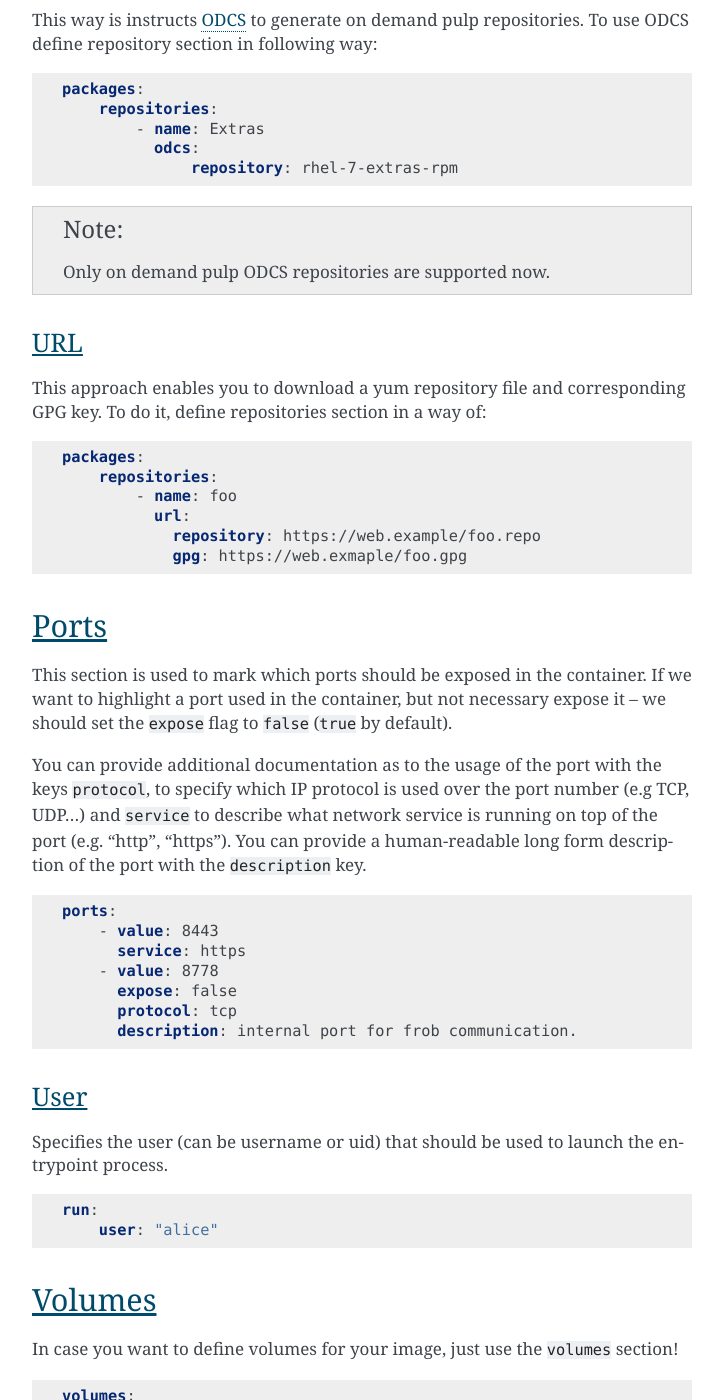
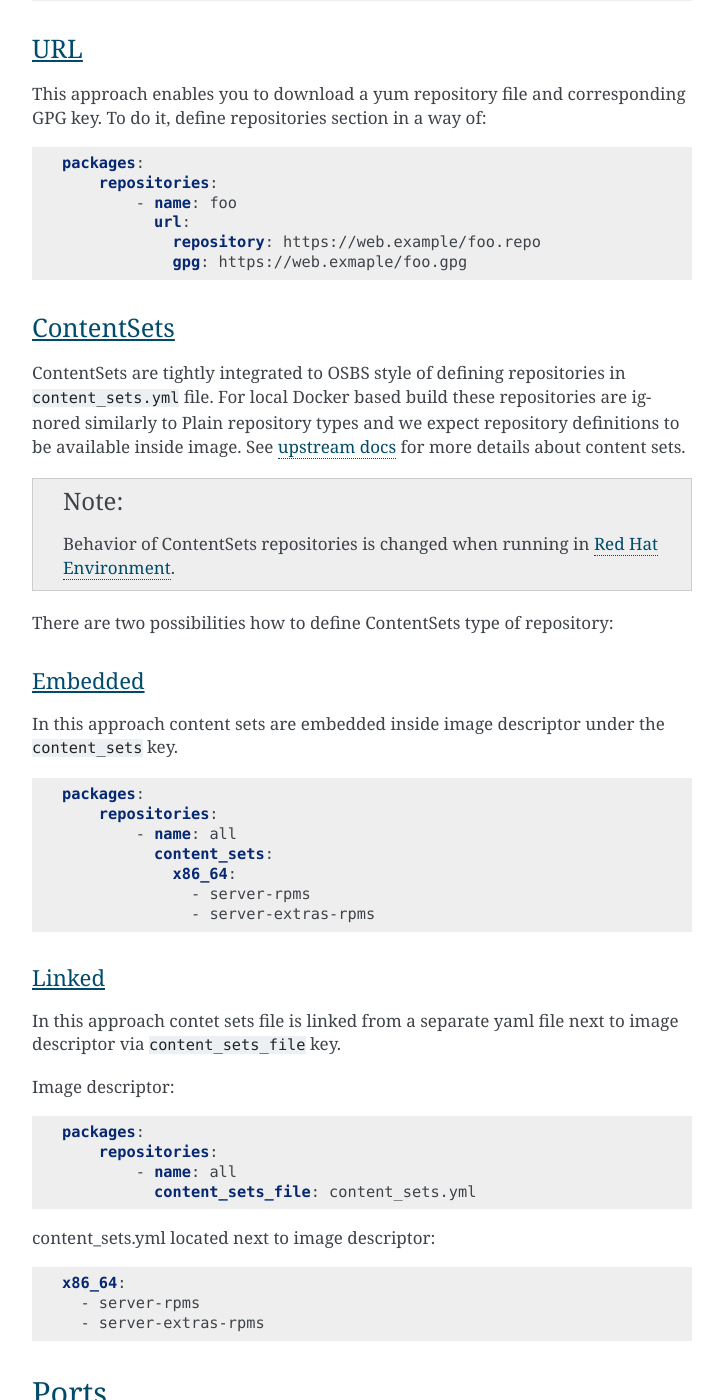
Before and after one commit to cekit/cekit, a Sphinx documentation site: the page built from docs/descriptor/image.rst, in a window 1280 px wide and 1400 px high, scrolled down 7032 px. Shown: the whole window, without its empty margins (388-1111 px from the left). Built offline with Sphinx 7.4.7, drawn with Linux system fonts in a browser that asks for light colours; some of the changed text lies outside the part shown.

Commit message:
Multiarch support - embedding OSBS configuration

```diff
--- a/docs/descriptor/image.rst
+++ b/docs/descriptor/image.rst
@@ -22,3 +22,4 @@
 .. include:: modules.rst
 .. include:: workdir.rst
 .. include:: run.rst
+.. include:: osbs.rst
--- /dev/null
+++ b/docs/descriptor/osbs.rst
@@ -0,0 +1,57 @@
+Osbs
+----
+This section represents object we use to hint OSBS builder with a configuration which needs to be tweaked
+for successful and reproducible builds.
+
+It contains two main keys:
+
+Repository
+^^^^^^^^^^
+This keys serves as a hint which DistGit repository and its branch we use to push generated sources into.
+
+
+**Example:**
+.. code:: yaml
+
+    osbs:
+        repository:
+              name: containers/redhat-openjdk-18
+              branch: jb-openjdk-1.8-openshift-rhel-7
+
+
+
+Configuration
+^^^^^^^^^^^^^
+This key is holding OSBS ``container.yaml`` file ( :ref:`docs<https://osbs.readthedocs.io/en/latest/users.html?highlight=container.yaml#image-configuration>`_ )
+``contianer.yaml`` file can be embedded in ``container_yaml`` key or inject from a file specified in ``container_yaml_file`` key.
+
+
+Embedded
+""""""""
+In this case whole ``container.yaml`` file is embedded in an image descriptor.
+
+.. code:: yaml
+
+    osbs:
+        configuration:
+	  container:
+	      compose:
+	          pulp: True
+
+Linked
+""""""
+
+In this case ``container.yaml`` file is save next to the image descriptor.
+
+.. code:: yaml
+
+    osbs:
+        configuration:
+	  container_file: container.yaml
+
+
+and ``container.yaml`` file contains:
+.. code:: yaml
+
+    compose:
+        pulp: True
--- a/docs/descriptor/packages.rst
+++ b/docs/descriptor/packages.rst
@@ -26,8 +26,8 @@
 
 * Plain
 * RPM
-* ODCS
 * URL
+* ContentSets
 
 .. note::
    See :ref:`Repository mangement<repository_management>` to learn about best practices for repository
@@ -67,24 +64,6 @@
 
 .. _repo_odcs:
 
-ODCS
-^^^^
-This way is instructs `ODCS <https://pagure.io/odcs>`_ to generate on demand pulp repositories.
-To use ODCS define repository section in following way:
-
-.. code:: yaml
-
-    packages:
-        repositories:
-            - name: Extras
-              odcs:
-                  repository: rhel-7-extras-rpm
-
-
-.. note::
-
-   Only on demand pulp ODCS repositories are supported now.
-
 
 URL
 ^^^^
@@ -99,3 +78,58 @@
 	      url:
 	        repository: https://web.example/foo.repo
                 gpg: https://web.exmaple/foo.gpg
+
+
+.. _repo_contentsets:
+
+
+ContentSets
+^^^^^^^^^^^
+ContentSets are tightly integrated to OSBS style of defining repositories in ``content_sets.yml`` file.
+For local Docker based build these repositories are ignored similarly to Plain repository types and
+we expect repository definitions to be available inside image. See
+`upstream docs <https://osbs.readthedocs.io/en/latest/users.html#content-sets>`_ for more details about
+content sets.
+
+.. note::
+   Behavior of ContentSets repositories is changed when running in :ref:`Red Hat Environment<redhat_env>`.
+
+There are two possibilities how to define ContentSets type of repository:
+
+Embedded
+""""""""
+In this approach content sets are embedded inside image descriptor under the ``content_sets`` key.
+
+.. code:: yaml
+
+    packages:
+        repositories:
+            - name: all
+              content_sets:
+	        x86_64:
+                  - server-rpms
+                  - server-extras-rpms
+
+
+Linked
+""""""
+In this approach contet sets file is linked from a separate yaml file next to image descriptor via
+``content_sets_file`` key.
+
+Image descriptor:
+
+.. code:: yaml
+
+    packages:
+        repositories:
+            - name: all
+              content_sets_file: content_sets.yml
+
+
+content_sets.yml located next to image descriptor:
+
+.. code:: yaml
+
+     x86_64:
+       - server-rpms
+       - server-extras-rpms
```
Also changed, not shown: other parts of docs/descriptor/packages.rst (+0 -3 lines), docs/redhat.rst (+4 -20 lines), 6 other files.
